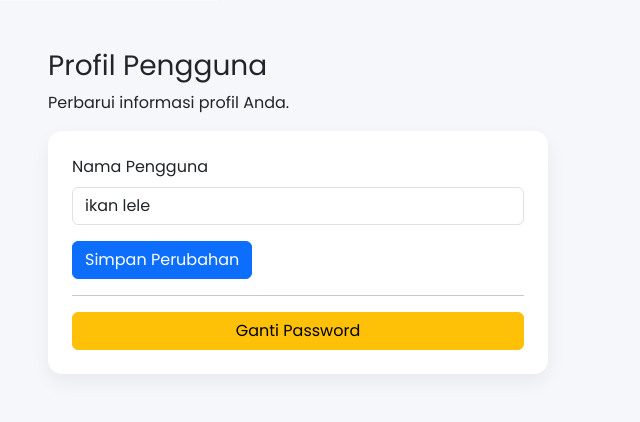
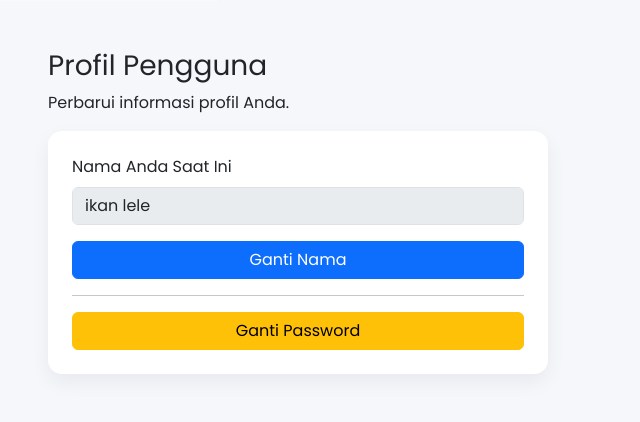
Before and after one commit to Bplannn/spk, a PHP site: page /pages/profil.php in a window 1280 px wide. Shown: the part 855-1277 px from the top of the page, without its empty margins (0-640 px from the left). Run offline with PHP 8.4, Linux system fonts and the light colour scheme; a user stored in the database is signed in; data comes from the database, SQL or seed files in the repository.

Commit message:
Add files via upload

```diff
--- a/pages/profil.php
+++ b/pages/profil.php
@@ -8,8 +8,11 @@
 $query = $koneksi->query("SELECT * FROM users WHERE id_user = '$id_user'");
 $data = $query->fetch_assoc();
 
-// Update nama pengguna
-if (isset($_POST['update_profil'])) {
+$showModalSuccess = ""; // untuk menampilkan modal sukses
+
+// =============== UPDATE NAMA ===============
+if (isset($_POST['update_nama'])) {
+
     $nama_pengguna = $_POST['nama_pengguna'];
 
     $update = $koneksi->query("
@@ -19,36 +22,35 @@
 
     if ($update) {
         $_SESSION['nama_pengguna'] = $nama_pengguna;
-        echo "<script>alert('Profil diperbarui!'); window.location='profil.php';</script>";
-    } else {
-        echo "<script>alert('Gagal memperbarui profil!');</script>";
+        $showModalSuccess = "nama"; // trigger modal sukses
     }
 }
 
-// Ganti password (plain text)
+// =============== GANTI PASSWORD ===============
 if (isset($_POST['ganti_password'])) {
+
     $password_baru = $_POST['password_baru'];
 
+    // sesuai permintaan: SIMPAN PLAIN TEXT
     $updatePw = $koneksi->query("
         UPDATE users SET password = '$password_baru'
         WHERE id_user = '$id_user'
     ");
 
     if ($updatePw) {
-        echo "<script>alert('Password diganti!'); window.location='profil.php';</script>";
-    } else {
-        echo "<script>alert('Gagal mengganti password!');</script>";
+        $showModalSuccess = "password"; // trigger modal sukses
     }
 }
+
 ?>
 
 <div class="container-fluid">
   <div class="row">
 
-    <!-- Sidebar -->
+    <!-- SIDEBAR -->
     <?php include('../includes/sidebar.php'); ?>
 
-    <!-- Konten Profil -->
+    <!-- KONTEN PROFIL -->
     <div class="col-10 p-4 page-content">
 
       <h3>Profil Pengguna</h3>
@@ -56,15 +58,15 @@
 
       <div class="card p-4" style="max-width: 500px;">
 
-        <form method="POST">
-          <div class="mb-3">
-            <label class="form-label">Nama Pengguna</label>
-            <input type="text" class="form-control" name="nama_pengguna"
-                   value="<?= $data['nama_pengguna']; ?>" required>
-          </div>
+        <!-- DATA NAMA -->
+        <div class="mb-3">
+          <label class="form-label">Nama Anda Saat Ini</label>
+          <input type="text" class="form-control" value="<?= $data['nama_pengguna']; ?>" disabled>
+        </div>
 
-          <button type="submit" name="update_profil" class="btn btn-primary">Simpan Perubahan</button>
-        </form>
+        <button class="btn btn-primary" data-bs-toggle="modal" data-bs-target="#modalNama">
+          Ganti Nama
+        </button>
 
         <hr>
 
@@ -75,11 +77,39 @@
       </div>
 
     </div>
-
   </div>
 </div>
 
-<!-- MODAL GANTI PASSWORD -->
+
+<!-- ====================== MODAL GANTI NAMA ====================== -->
+<div class="modal fade" id="modalNama" tabindex="-1">
+  <div class="modal-dialog">
+    <form method="POST" class="modal-content">
+      <div class="modal-header">
+        <h5 class="modal-title">Ganti Nama</h5>
+        <button type="button" class="btn-close" data-bs-dismiss="modal"></button>
+      </div>
+
+      <div class="modal-body">
+
+        <div class="mb-3">
+          <label class="form-label">Nama Baru</label>
+          <input type="text" class="form-control" name="nama_pengguna"
+                 value="<?= $data['nama_pengguna']; ?>" required>
+        </div>
+
+      </div>
+
+      <div class="modal-footer">
+        <button type="submit" name="update_nama" class="btn btn-success">Simpan</button>
+      </div>
+
+    </form>
+  </div>
+</div>
+
+
+<!-- ====================== MODAL GANTI PASSWORD ====================== -->
 <div class="modal fade" id="modalPassword" tabindex="-1">
   <div class="modal-dialog">
     <form method="POST" class="modal-content">
@@ -105,4 +135,36 @@
   </div>
 </div>
 
+
+<!-- MODAL SUKSES -->
+<div class="modal fade" id="modalSuccess" tabindex="-1">
+  <div class="modal-dialog">
+    <div class="modal-content text-center p-4">
+      <h4 class="text-success mb-3">Berhasil!</h4>
+      <p id="modalSuccessMsg"></p>
+      <button class="btn btn-primary mt-3" data-bs-dismiss="modal">OK</button>
+    </div>
+  </div>
+</div>
+
+<!-- BOOTSTRAP JS (WAJIB ADA) -->
+<script src="https://cdn.jsdelivr.net/npm/bootstrap@5.3.0/dist/js/bootstrap.bundle.min.js"></script>
+
+<?php if ($showModalSuccess !== ""): ?>
+<script>
+document.addEventListener("DOMContentLoaded", function () {
+    const modalSuccess = new bootstrap.Modal(document.getElementById('modalSuccess'));
+
+    // Set pesan berdasarkan PHP
+    <?php if ($showModalSuccess === "nama"): ?>
+        document.getElementById("modalSuccessMsg").textContent = "Nama berhasil diperbarui.";
+    <?php elseif ($showModalSuccess === "password"): ?>
+        document.getElementById("modalSuccessMsg").textContent = "Password berhasil diganti.";
+    <?php endif; ?>
+
+    modalSuccess.show();
+});
+</script>
+<?php endif; ?>
+
 <?php include('../includes/footer.php'); ?>
```
